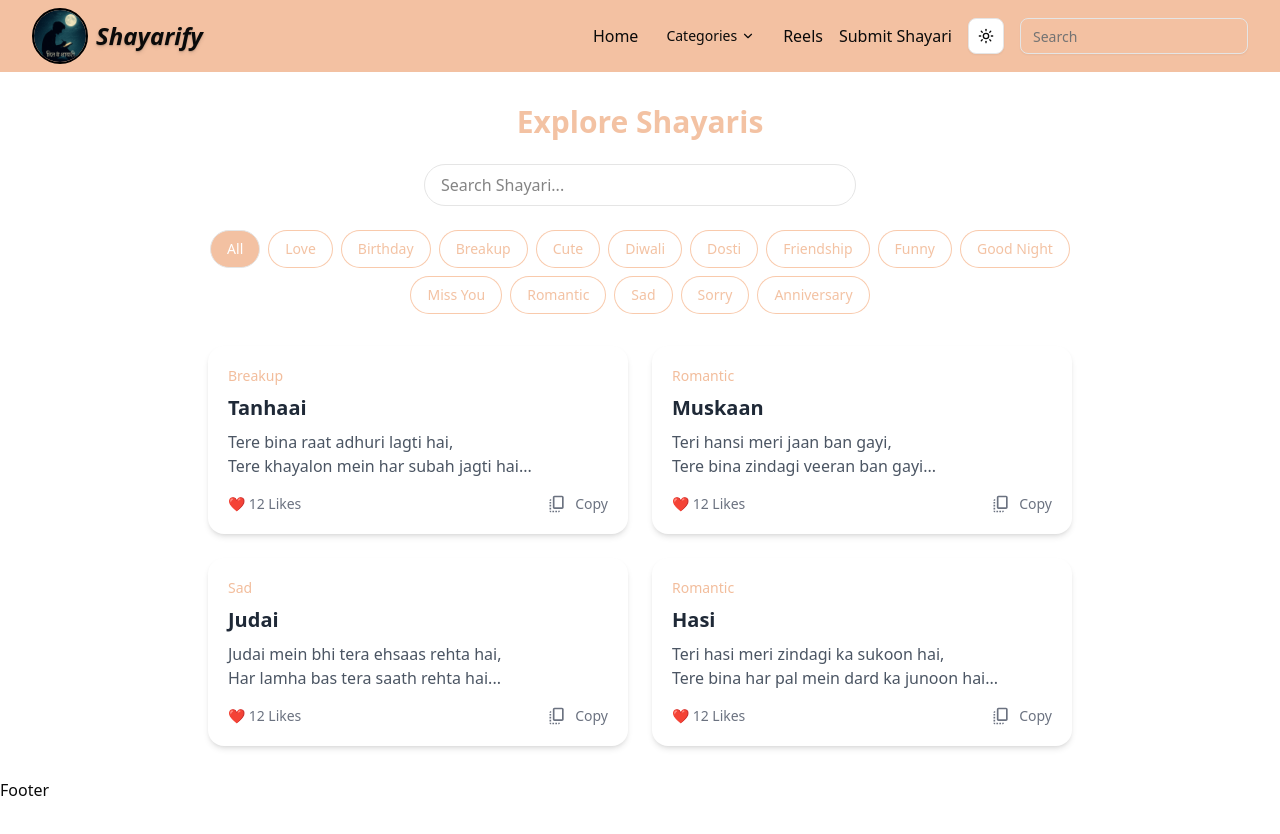
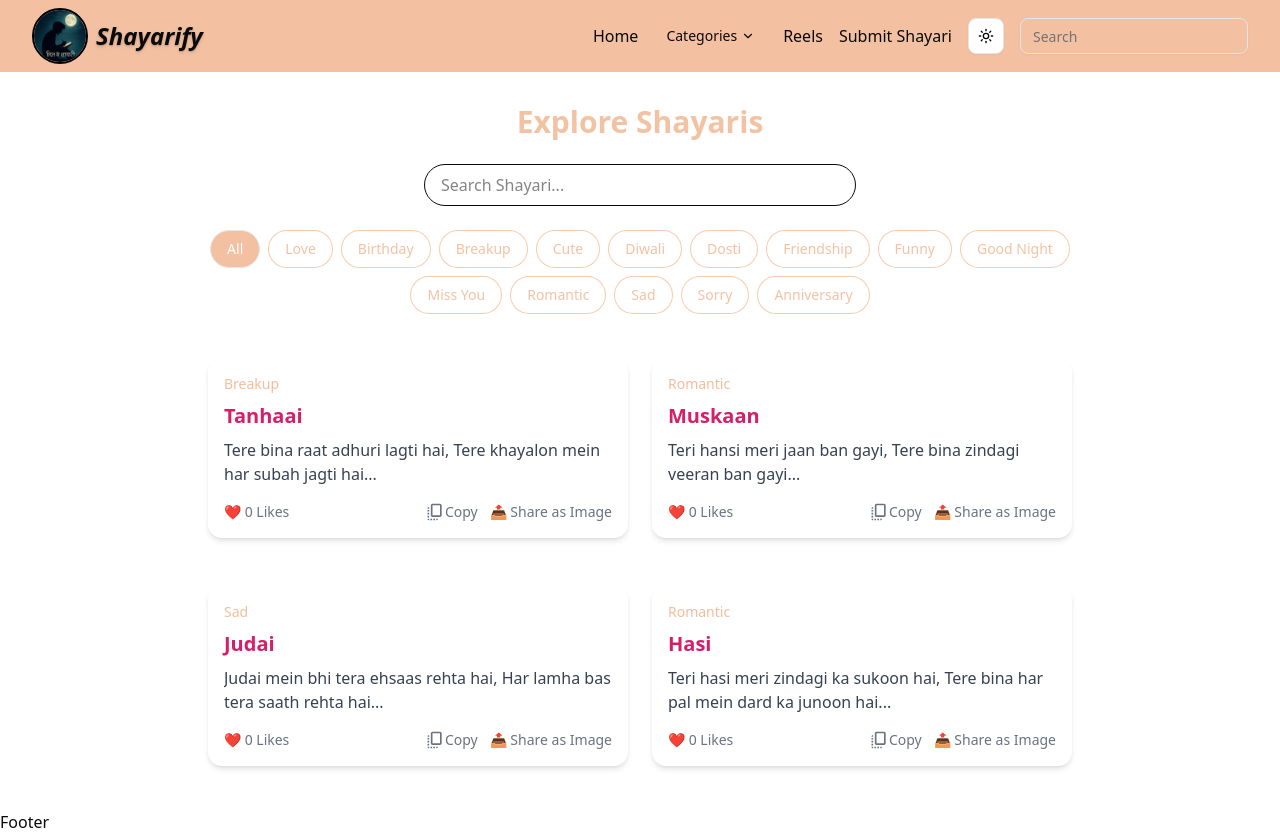
Before and after one commit to pabitra3362/shayari-site, a Next.js app: page /pages/shayari in a window 1280 px wide. Before the commit the page ends 802 px from the top, so only its background shows below. Built offline with nearby package versions, Linux system fonts and the light colour scheme.

Commit message:
added like and share functionality

```diff
--- a/app/page.js
+++ b/app/page.js
@@ -1,10 +1,14 @@
+"use client"
 import Hero from "@/components/Hero";
 import RollingGallery from "@/components/RollingGallery";
 import ShayariCard from "@/components/ShayariCard";
 import React from "react";
 import Link from "next/link";
+import InfiniteScroll from "@/components/InfiniteScroll";
+import { useState, useMemo } from "react";
 
-const shayaries = [
+// Moved dummy data outside component to prevent recreation on re-render
+const ALL_SHAYARIES = [
   {
     title: "Tanhaai",
     content:
@@ -29,28 +33,85 @@ const shayaries = [
       "Dil ki baat kehna mushkil ho gaya hai,\nHar khushi ke baad dard mil gaya hai.",
     category: "Sad",
   },
+  {
+    title: "Sad",
+    content:
+      "Dil ki baat kehna mushkil ho gaya hai,\nHar khushi ke baad dard mil gaya hai.",
+    category: "Sad",
+  },
+  {
+    title: "Sad",
+    content:
+      "Dil ki baat kehna mushkil ho gaya hai,\nHar khushi ke baad dard mil gaya hai.",
+    category: "Sad",
+  },
+  {
+    title: "Sad",
+    content:
+      "Dil ki baat kehna mushkil ho gaya hai,\nHar khushi ke baad dard mil gaya hai.",
+    category: "Sad",
+  },
+  {
+    title: "Sad",
+    content:
+      "Dil ki baat kehna mushkil ho gaya hai,\nHar khushi ke baad dard mil gaya hai.",
+    category: "Sad",
+  },
+  {
+    title: "Sad",
+    content:
+      "Dil ki baat kehna mushkil ho gaya hai,\nHar khushi ke baad dard mil gaya hai.",
+    category: "Sad",
+  },
+  {
+    title: "Sad",
+    content:
+      "Dil ki baat kehna mushkil ho gaya hai,\nHar khushi ke baad dard mil gaya hai.",
+    category: "Sad",
+  },
+  {
+    title: "Sad",
+    content:
+      "Dil ki baat kehna mushkil ho gaya hai,\nHar khushi ke baad dard mil gaya hai.",
+    category: "Sad",
+  },
 ];
 
+const PAGE_SIZE = 4; // Number of items to load each time
 
 const Page = () => {
+  const [page, setPage] = useState(1);
+
+  // Calculate visible shayaris based on current page
+  const visibleShayaries = useMemo(() => {
+    return ALL_SHAYARIES.slice(0, page * PAGE_SIZE);
+  }, [page]);
+
+  const loadMore = () => {
+    setPage(prev => prev + 1);
+  };
+
   return (
     <div>
       <Hero />
       <RollingGallery autoplay={true} pauseOnHover={true} />
 
       <div className="mx-auto max-w-6xl px-4 py-10">
-        <h1 className="">Today&apos;s Top Shayaries:</h1>
+        <h1 className="">Today's Top Shayaris:</h1>
         <hr className="bg-foreground my-5" />
-        {shayaries.map((shayari, index) => (
-          <ShayariCard key={index} shayari={shayari} />
+
+        {visibleShayaries.map((shayari, index) => (
+          <ShayariCard key={`${shayari.title}-${index}`} shayari={shayari} />
         ))}
 
-        <Link
-          href="/pages/shayari"
-          className="flex justify-center md:justify-start items-center"
-        >
-          <button className="px-6 my-1 py-2 rounded-md bg-[#f1af87b0] hover:bg-purple-600 text-white font-semibold shadow-lg transition-all">
-          See All Shayaries ➡️
+        {/* Only show InfiniteScroll if there are more items to load */}
+        {visibleShayaries.length < ALL_SHAYARIES.length && (
+          <InfiniteScroll loadMore={loadMore} />
+        )}
+
+        <Link href="/pages/shayari" className="flex justify-center md:justify-start items-center">
+          <button className="px-6 my-1 py-2 rounded-md bg-[#f1af87b0] hover:bg-purple-600 text-white font-semibold shadow-lg transition-all duration-300 cursor-pointer">
+            See All Shayaries ➡️
           </button>
         </Link>
       </div>
--- a/app/pages/shayari/page.js
+++ b/app/pages/shayari/page.js
@@ -1,6 +1,6 @@
 "use client";
+import ShayariCard from "@/components/ShayariCard";
 import { useState } from "react";
-import { MdCopyAll } from "react-icons/md";
 import { toast } from "sonner";
 
 const dummyData = [
@@ -62,7 +62,7 @@ export default function ShayariPage() {
           placeholder="Search Shayari..."
           value={searchText}
           onChange={e => setSearchText(e.target.value)}
-          className="w-full sm:w-2/3 md:w-1/2 px-4 py-2 border rounded-full focus:outline-none focus:ring-2 focus:ring-[#eea679b0]"
+          className="w-full sm:w-2/3 md:w-1/2 px-4 py-2 border border-foreground focus:border-none rounded-full  focus:outline-none focus:ring-2 focus:ring-[#eea679b0] transition-all duration-300"
         />
       </div>
 
@@ -86,26 +86,11 @@ export default function ShayariPage() {
         <p className="text-center text-gray-500">Koi Shayari nahi mili, sorry 💔</p>
       ) : (
         <div className="grid sm:grid-cols-2 gap-6">
-          {filtered.map((item, index) => (
-            <div
-              key={index}
-              className="bg-white p-5 rounded-2xl shadow-md hover:shadow-lg transition"
-            >
-              <div className="text-sm text-[#eca070b0] mb-2">{item.category}</div>
-              <h2 className="text-xl font-semibold text-gray-800">{item.title}</h2>
-              <p className="text-gray-600 mt-2 whitespace-pre-line">{item.content}</p>
-
-              <div className="flex justify-between items-center mt-4 text-sm text-gray-500">
-                <span>❤️ 12 Likes</span>
-                <button
-                  onClick={() => handleCopybtn(item.content)}
-                  className="cursor-pointer hover:text-[#eea679b0] transition-all duration-300 flex flex-wrap items-center gap-2"
-                >
-                  <MdCopyAll size={20}/> Copy
-                </button>
-              </div>
-            </div>
-          ))}
+          {
+            filtered.map((shayari, index) => (
+              <ShayariCard key={`${shayari}-${index}`} shayari={shayari}/>
+            ))
+          }
         </div>
       )}
     </div>
--- /dev/null
+++ b/components/InfiniteScroll.js
@@ -0,0 +1,17 @@
+"use client"
+import { useEffect, useRef } from 'react';
+
+export default function InfiniteScroll({ loadMore }) {
+  const observerRef = useRef();
+
+  useEffect(() => {
+    const observer = new IntersectionObserver(
+      ([entry]) => entry.isIntersecting && loadMore(),
+      { threshold: 0.1 }
+    );
+    if (observerRef.current) observer.observe(observerRef.current);
+    return () => observer.disconnect();
+  }, [loadMore]);
+
+  return <div ref={observerRef} className="h-10" />;
+}
--- /dev/null
+++ b/components/LikeButton.js
@@ -0,0 +1,28 @@
+"use client";
+
+const { useState, useEffect } = require("react");
+
+const LikeButton = ({ shayariId }) => {
+  const [likes, setLikes] = useState(0);
+
+  useEffect(() => {
+    const savedLikes = localStorage.getItem(`likes-${shayariId}`);
+
+    if (savedLikes) setLikes(parseInt(savedLikes));
+  }, [shayariId]);
+
+  const handleLike = () => {
+    const newLikes = likes + 1;
+    setLikes(newLikes);
+    localStorage.setItem(`likes-${shayariId}`, newLikes);
+  };
+
+  return (
+    <button onClick={handleLike} className=" cursor-pointer flex items-center gap-1 text-sm">
+      ❤️ {likes} Likes
+    </button>
+  );
+};
+
+
+export default LikeButton;
--- /dev/null
+++ b/components/ShareButton.js
@@ -0,0 +1,20 @@
+// components/ShareButton.js
+import { toPng } from 'html-to-image';
+
+export default function ShareButton({ shayariId }) {
+  const handleShare = () => {
+    const element = document.getElementById(`shayari-${shayariId}`);
+    toPng(element).then((dataUrl) => {
+      const link = document.createElement('a');
+      link.download = `shayari-${shayariId}.png`;
+      link.href = dataUrl;
+      link.click();
+    });
+  };
+
+  return (
+    <button onClick={handleShare} className="cursor-pointer flex items-center gap-1">
+      📤 Share as Image
+    </button>
+  );
+}
--- a/components/ShayariCard.js
+++ b/components/ShayariCard.js
@@ -1,29 +1,43 @@
 "use client";
-import React from 'react';
+import React from "react";
 import { MdCopyAll } from "react-icons/md";
-import { toast } from 'sonner';
+import { toast } from "sonner";
+import LikeButton from "./LikeButton";
+import ShareButton from "./ShareButton";
 
 const ShayariCard = ({ shayari }) => {
   const handleShare = () => {
-        navigator.clipboard.writeText(shayari.content)
-        .then(() => (
-            toast.success("Copied to clipboard",{
+    navigator.clipboard.writeText(shayari.content).then(() =>
+      toast.success("Copied to clipboard", {
         position: "top-right",
       })
-        ));
-    }
+    );
+  };
   return (
-    <div className="rounded-xl shadow-md p-4 bg-white hover:shadow-lg transition my-3">
+    <div
+      id={`shayari-${shayari.title}-${shayari.content}`}
+      className="rounded-xl shadow-md p-4 bg-white hover:shadow-lg transition my-3"
+    >
+      <div className="text-sm text-[#eca070b0] mb-2">{shayari.category}</div>
       <h3 className="text-xl font-semibold text-pink-600">{shayari.title}</h3>
       <p className="text-gray-700 mt-2 line-clamp-3">{shayari.content}</p>
 
       <div className="flex justify-between items-center mt-4 text-sm text-gray-500">
-    <span>❤️ 10 Likes</span>
-    <button className='cursor-pointer hover:text-[#eea679b0] transition-all duration-300 flex flex-wrap items-center' onClick={handleShare}><MdCopyAll size={20}/> Copy</button>
+        <span>
+          <LikeButton shayariId={`${shayari.title}-${shayari.content}`} />
+        </span>
+        <div className="flex items-center gap-3">
+        <button
+          className="cursor-pointer hover:text-[#eea679b0] transition-all duration-300 flex flex-wrap items-center"
+          onClick={handleShare}
+        >
+          <MdCopyAll size={20} /> Copy
+        </button>
+        <ShareButton shayariId={`${shayari.title}-${shayari.content}`} />
         </div>
       </div>
+    </div>
+  );
+};
 
-  )
-}
-
-export default ShayariCard
+export default ShayariCard;
--- a/package.json
+++ b/package.json
@@ -18,6 +18,7 @@
     "clsx": "^2.1.1",
     "flowbite-react": "^0.11.7",
     "framer-motion": "^12.7.4",
+    "html-to-image": "^1.11.13",
     "lucide-react": "^0.501.0",
     "next": "15.3.1",
     "next-themes": "^0.4.6",
```
Also changed, not shown: 1 other file (tests, documents, lock files or other folders). Lines whose indentation alone changed are shown as unchanged.
